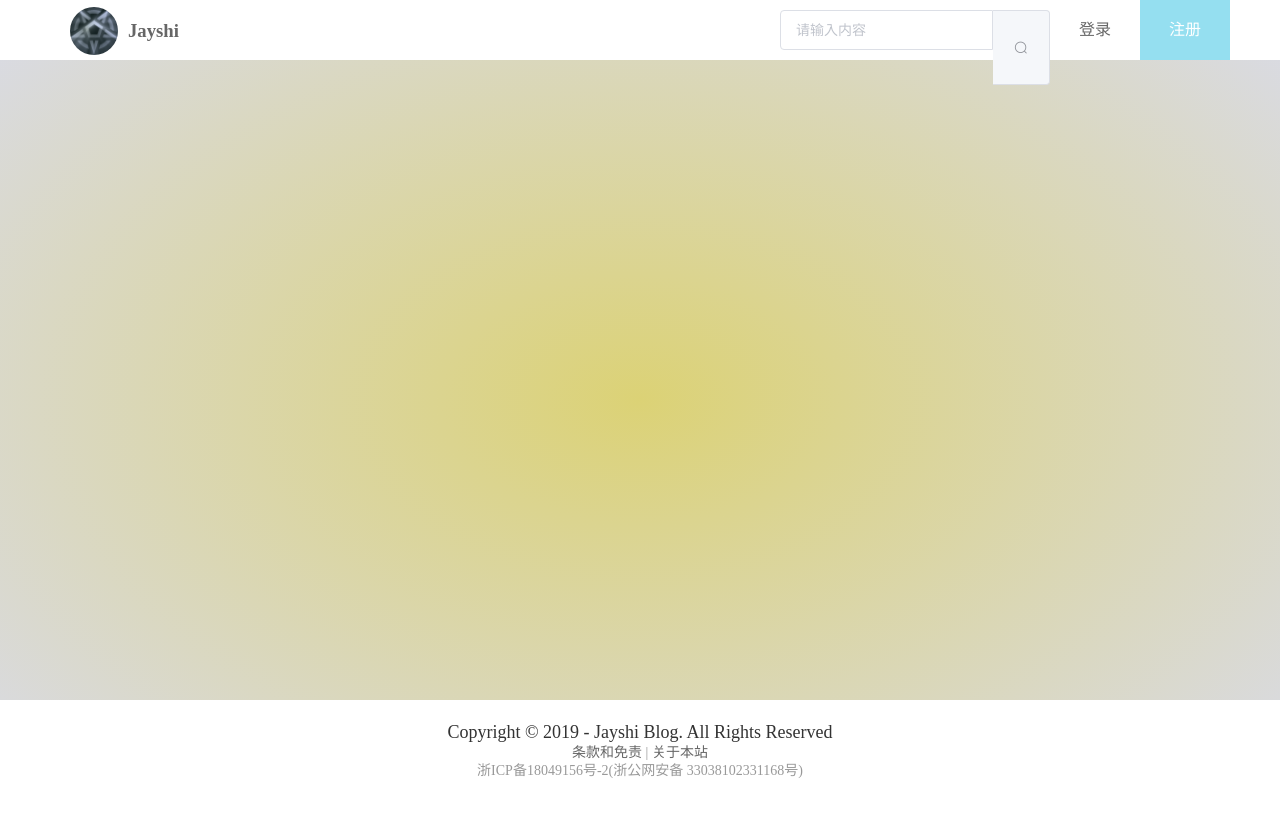
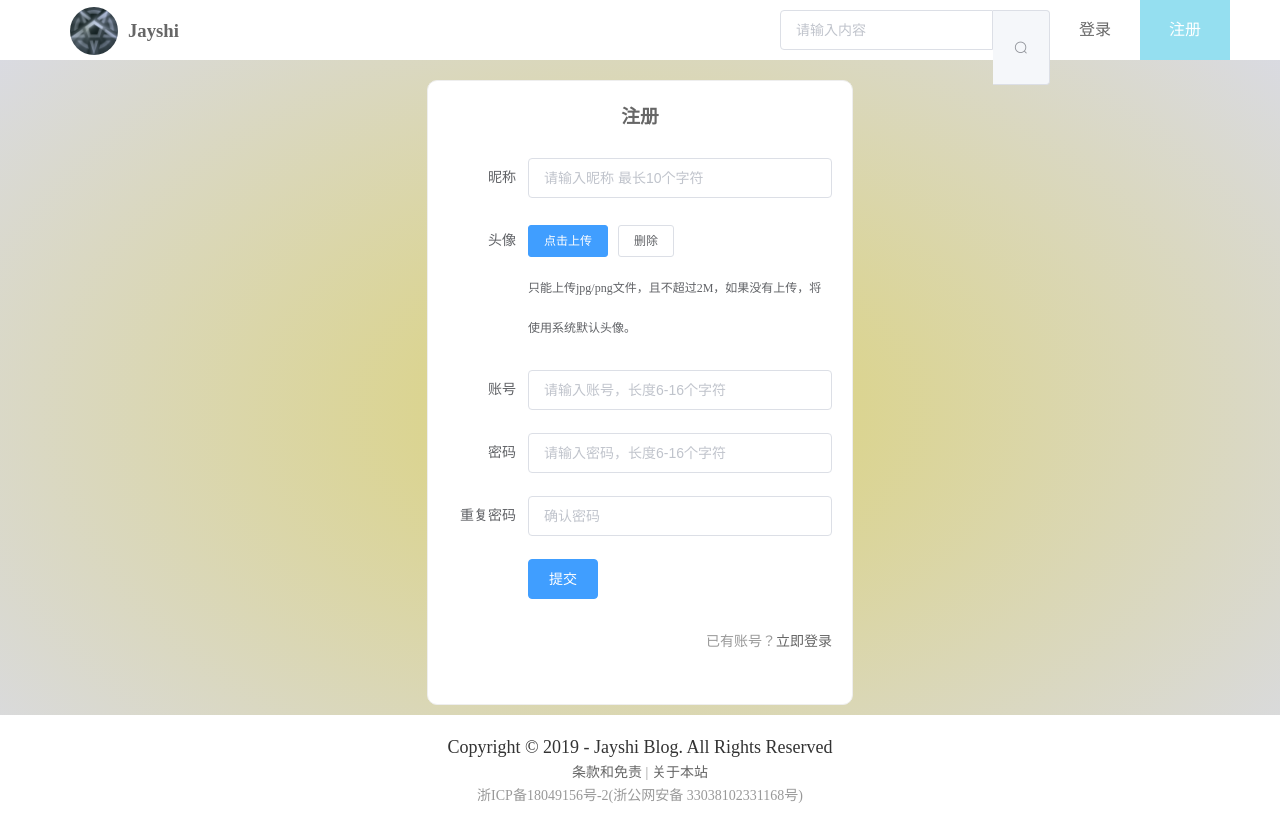
Before and after one commit to 18241033575/Jayshi-blog, a Vue app in the folder blog/: page /register in a window 1280 px wide. Before the commit the page ends 800 px from the top, so only its background shows below. Built offline with nearby package versions, Linux system fonts and the light colour scheme; the HTML template or start-up script is replaced by a standard one.

Commit message:
reg login

```diff
--- a/blog/src/App.vue
+++ b/blog/src/App.vue
@@ -57,4 +57,9 @@ export default {
     width: 100%;
     max-width: 1180px;
   }
+  .to_other{
+    text-align: right;
+    font-size: 14px;
+    color: #999999;
+  }
 </style>
--- /dev/null
+++ b/blog/src/components/Common/Login.vue
@@ -0,0 +1,56 @@
+<template>
+  <div id="login" class="com_style">
+    <h3>登录</h3>
+    <el-form ref="form" :model="form" label-width="80px">
+      <el-form-item label="账号">
+        <el-input v-model="form.account" type="text" minlength="6" maxlength="16" placeholder="请输入账号，长度6-16个字符"></el-input>
+      </el-form-item>
+      <el-form-item label="密码">
+        <el-input v-model="form.password" type="password" minlength="6" maxlength="16" placeholder="请输入密码，长度6-16个字符"></el-input>
+      </el-form-item>
+      <el-form-item>
+        <el-button type="primary" @click="onSubmit">登录</el-button>
+      </el-form-item>
+      <el-form-item>
+        <p class="to_other">还没有账号？<router-link to="register">立即注册</router-link></p>
+      </el-form-item>
+    </el-form>
+  </div>
+</template>
+
+<script>
+    export default {
+        name: "Login",
+      data() {
+        return{
+          form: {
+            account: '',
+            password: '',
+          },
+        }
+      },
+      methods: {
+        onSubmit() {
+          console.log('submit!');
+        }
+      }
+    }
+</script>
+
+<style scoped>
+  #login{
+    padding: 20px;
+    width: 30%;
+    min-width: 300px;
+    border: 1px solid #EEE;
+    background-color: #fff;
+    color: #666666;
+    -webkit-border-radius: 10px;
+    -moz-border-radius: 10px;
+    border-radius: 10px;
+  }
+  #login h3{
+    margin-bottom: 30px;
+    text-align: center;
+  }
+</style>
--- /dev/null
+++ b/blog/src/components/Common/Register.vue
@@ -0,0 +1,100 @@
+<template>
+  <div id="reg" class="com_style">
+    <h3>注册</h3>
+    <el-form ref="form" :model="form" label-width="80px">
+      <el-form-item label="昵称">
+        <el-input v-model="form.nickname" maxlength="10" placeholder="请输入昵称 最长10个字符"></el-input>
+      </el-form-item>
+      <el-form-item label="头像">
+        <el-upload
+          class="upload-demo"
+          action="https://jsonplaceholder.typicode.com/posts/"
+          :before-upload="beforeAvatarUpload"
+          :on-success="handleAvatarSuccess">
+          <img v-if="form.imageUrl" :src="form.imageUrl" class="avatar">
+          <el-button size="small" type="primary">点击上传</el-button>
+          <el-button size="small" type="default" @click.stop="delete_avatar">删除</el-button>
+          <div slot="tip" class="el-upload__tip">只能上传jpg/png文件，且不超过2M，如果没有上传，将使用系统默认头像。</div>
+        </el-upload>
+      </el-form-item>
+      <el-form-item label="账号">
+        <el-input v-model="form.account" type="text" minlength="6" maxlength="16" placeholder="请输入账号，长度6-16个字符"></el-input>
+      </el-form-item>
+      <el-form-item label="密码">
+        <el-input v-model="form.password" type="password" minlength="6" maxlength="16" placeholder="请输入密码，长度6-16个字符"></el-input>
+      </el-form-item>
+      <el-form-item label="重复密码">
+        <el-input v-model="form.confirm_password" minlength="6" maxlength="16" type="password" placeholder="确认密码"></el-input>
+      </el-form-item>
+      <el-form-item>
+        <el-button type="primary" @click="onSubmit">提交</el-button>
+      </el-form-item>
+      <el-form-item>
+        <p class="to_other">已有账号？<router-link to="login">立即登录</router-link></p>
+      </el-form-item>
+    </el-form>
+  </div>
+</template>
+
+<script>
+    export default {
+        name: "Register",
+      data() {
+          return{
+            form: {
+              nickname: '',
+              account: '',
+              password: '',
+              confirm_password: '',
+              imageUrl: ''
+            },
+          }
+      },
+      methods: {
+        onSubmit() {
+          console.log('submit!');
+        },
+        beforeAvatarUpload(file) {
+          const isJPG = (file.type === 'image/jpeg') || (file.type === 'image/png');
+          const isLt2M = file.size / 1024 / 1024 < 2;
+
+          if (!isJPG) {
+            this.$message.error('上传头像图片只能是 JPG、PNG 格式!');
+          }
+          if (!isLt2M) {
+            this.$message.error('上传头像图片大小不能超过 2MB!');
+          }
+          return isJPG && isLt2M;
+        },
+        handleAvatarSuccess(res, file) {
+          this.form.imageUrl = URL.createObjectURL(file.raw);
+        },
+        delete_avatar(){
+          this.form.imageUrl = ''
+        }
+      }
+    }
+</script>
+
+<style scoped>
+  #reg{
+    padding: 20px;
+    width: 30%;
+    min-width: 300px;
+    border: 1px solid #EEE;
+    background-color: #fff;
+    color: #666666;
+    -webkit-border-radius: 10px;
+    -moz-border-radius: 10px;
+    border-radius: 10px;
+  }
+  #reg h3{
+    margin-bottom: 30px;
+    text-align: center;
+  }
+  .avatar{
+    margin-right: 20px;
+    width: 100px;
+    height: 100px;
+  }
+</style>
--- a/blog/src/components/Footer/Footer.vue
+++ b/blog/src/components/Footer/Footer.vue
@@ -3,7 +3,7 @@
   <div id="foot">
     <div class="foot_box">
       <p class="cp">Copyright © 2019 - Jayshi Blog. All Rights Reserved</p>
-      <p>
+      <p style="margin: 5px 0">
         <router-link to="">
           条款和免责
         </router-link>
--- a/blog/src/components/Header/Header.vue
+++ b/blog/src/components/Header/Header.vue
@@ -13,7 +13,7 @@
            <router-link v-show="login_sign" to="login">
              登录
            </router-link>
-           <router-link v-show="login_sign" class="reg" to="login">
+           <router-link v-show="login_sign" class="reg" to="register">
              注册
            </router-link>
          </div>
--- a/blog/src/components/RightAside/Aside.vue
+++ b/blog/src/components/RightAside/Aside.vue
@@ -1,5 +1,6 @@
 <template>
   <div class="right">
+
     <div class="top_avatar border_ra5">
       <img src="/static/images/avatar.jpg" alt="">
       <p class="name">Jayshi</p>
@@ -7,6 +8,10 @@
         <el-button type="primary" size="small" round>关注</el-button>
         <el-button type="success" size="small" round @click="to_me">了解</el-button>
       </el-row>
+    </div>
+    <div class="notice border_ra5">
+      <span>博客公告:</span>
+      <p><i class="el-icon-chat-dot-square"></i>欢迎来到Jayshi的博客，这是一些后台传过来的信息(本网站未对IE浏览器做任何处理，包括提示，个人样式在浏览器显示还算OK，框架样式会发生兼容问题，基础不支持的也会发生兼容问题，如：IE9不会支持渐变)，当前博客版本1.0.1</p>
     </div>
     <div class="calender border_ra5">
       <el-calendar>
@@ -34,6 +39,33 @@
     margin: 10px auto 0;
     width: 30%;
     min-width: 320px;
+  }
+  .right .notice{
+    margin-top: 20px;
+    padding: 20px 15px;
+    background-color: #ffffff;
+    font-size: 12px;
+    color: #999999;
+    line-height: 18px;
+  }
+  .notice span{
+    font-size: 14px;
+    color: #666666;
+  }
+  .notice span:before{
+    content: "";
+    position: absolute;
+    width: 5px;
+    height: 18px;
+    margin-left: -10px;
+    border-radius: 0 5px 5px 0;
+    background-color: #83e1f7;
+  }
+  .notice p{
+    letter-spacing: 1px;
+  }
+  .notice i{
+    margin-right: 5px;
   }
   .right .top_avatar{
     width: 100%;
--- a/blog/src/router/index.js
+++ b/blog/src/router/index.js
@@ -4,6 +4,8 @@ import Index from '@/components/Index'
 import ArticleList from '@/components/ArticleList/ArticleList'
 import AboutMe from '@/components/AboutMe/AboutMe'
 import Test from '@/components/Test/Test'
+import Login from '@/components/Common/Login'
+import Register from '@/components/Common/Register'
 
 
 import HeaderTop from '@/components/Header/Header'
@@ -37,6 +39,16 @@ export default new Router({
       path: '/test',
       name: 'Test',
       component: Test
+    },
+    {
+      path: '/login',
+      name: 'Login',
+      component: Login
+    },
+    {
+      path: '/register',
+      name: 'Register',
+      component: Register
     }
   ]
 })
```
Also changed, not shown: 1 other file (tests, documents, lock files or other folders).
